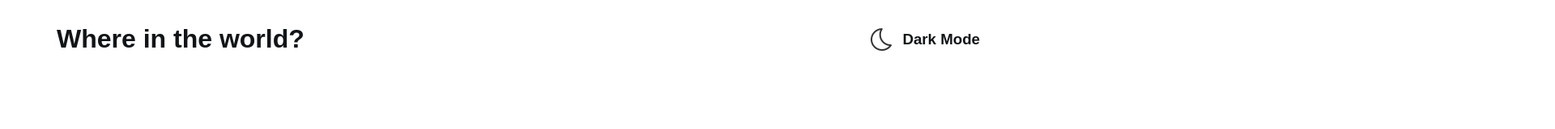
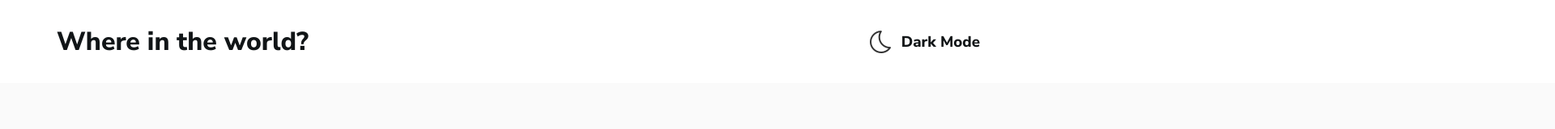
Before and after one commit to VyctorCosta/Frontend-Mentor-REST-Countries, a Next.js app: page /1 in a window 1280 px wide. Shown: the top 160 px of the page at 81% size, 1920 px wide, since content can reach past the window. Built offline with nearby package versions, Linux system fonts and the light colour scheme; no server answers.

Commit message:
style: Adição da fonte Nunito Sans

```diff
--- a/pages/[name].js
+++ b/pages/[name].js
@@ -2,12 +2,18 @@
 import Header from "../src/components/Header";
 import { ThemeProvider } from "styled-components";
 import { useAuth } from "../src/providers/auth";
+import Head from "next/head";
 
 function NewPage() {
     const { theme } = useAuth();
 
     return (
         <ThemeProvider theme={theme}>
+            <Head>
+                <link rel="preconnect" href="https://fonts.googleapis.com" />
+                <link rel="preconnect" href="https://fonts.gstatic.com" crossorigin />
+                <link href="https://fonts.googleapis.com/css2?family=Nunito+Sans:wght@300;600;800&display=swap" rel="stylesheet" />
+            </Head>
             <Header />
             <Countries />
         </ThemeProvider>
--- a/pages/_app.js
+++ b/pages/_app.js
@@ -1,5 +1,6 @@
 import { createGlobalStyle } from "styled-components";
 import { AuthProvider } from "../src/providers/auth";
+import Head from "next/head";
 
 const GlobalStyle = createGlobalStyle`
         * {
--- a/pages/index.js
+++ b/pages/index.js
@@ -4,12 +4,18 @@
 import Body from "../src/components/Body";
 import { ThemeProvider } from "styled-components";
 import { useAuth } from "../src/providers/auth";
+import Head from "next/head";
 
 function HomePage() {
   const { theme } = useAuth();
 
   return (
     <ThemeProvider theme={theme}>
+      <Head>
+        <link rel="preconnect" href="https://fonts.googleapis.com" />
+        <link rel="preconnect" href="https://fonts.gstatic.com" crossorigin />
+        <link href="https://fonts.googleapis.com/css2?family=Nunito+Sans:wght@300;600;800&display=swap" rel="stylesheet" />
+      </Head>
       <Header />
       <Search />
       <Body />
--- a/src/components/Body/index.js
+++ b/src/components/Body/index.js
@@ -4,12 +4,12 @@
 import { useAuth } from "../../providers/auth";
 
 const Ul = Style.ul`
+    height: 100%;
     background-color: ${({ theme }) => theme.backgroundColor};
-    padding: 50px 50px;
+    padding: 50px 50px 35% 50px;
 `;
 
 const Li = Style.li`
-    justify-content: space-between;
     display: flex;
     gap: 8%;
     margin-left: 10px;
--- a/src/components/Countries/index.js
+++ b/src/components/Countries/index.js
@@ -74,7 +74,7 @@
 `;
 
 const DivBorderCountry = Style.div`
-  background-color: ${({ theme }) => theme.elementsColor};
+  background-color:
   color: ${({ theme }) => theme.textColor};
 
   border-radius: 2px;
@@ -88,6 +88,10 @@
   box-shadow: 0px 3px 15px rgba(0, 0, 0, 0.2);
 `;
 
+const Loading = Style.div`
+  background-color: ${({ theme }) => theme.backgroundColor};
+  padding: 100%;
+`;
 
 function Countries() {
   const [countryInfo, setCountryInfo] = React.useState(undefined);
@@ -105,7 +109,7 @@
     getApiInfo(router.query.name)
   }, [])
 
-  if (!countryInfo) return (<></>);
+  if (!countryInfo) return (<Loading></Loading>);
 
   return (
   <DivCountries>
--- a/src/providers/auth.js
+++ b/src/providers/auth.js
@@ -7,7 +7,7 @@
 export const AuthProvider = (props) => {
     const [arrayCountries, setArrayCountries] = React.useState([]);
     const [inputValue, setInputValue] = React.useState("");
-    const [region, setRegion] = React.useState("america");
+    const [region, setRegion] = React.useState("");
     const [darkMode, setDarkMode] = React.useState(false);
     const [theme, setTheme] = React.useState(Themes.light)
 
```
